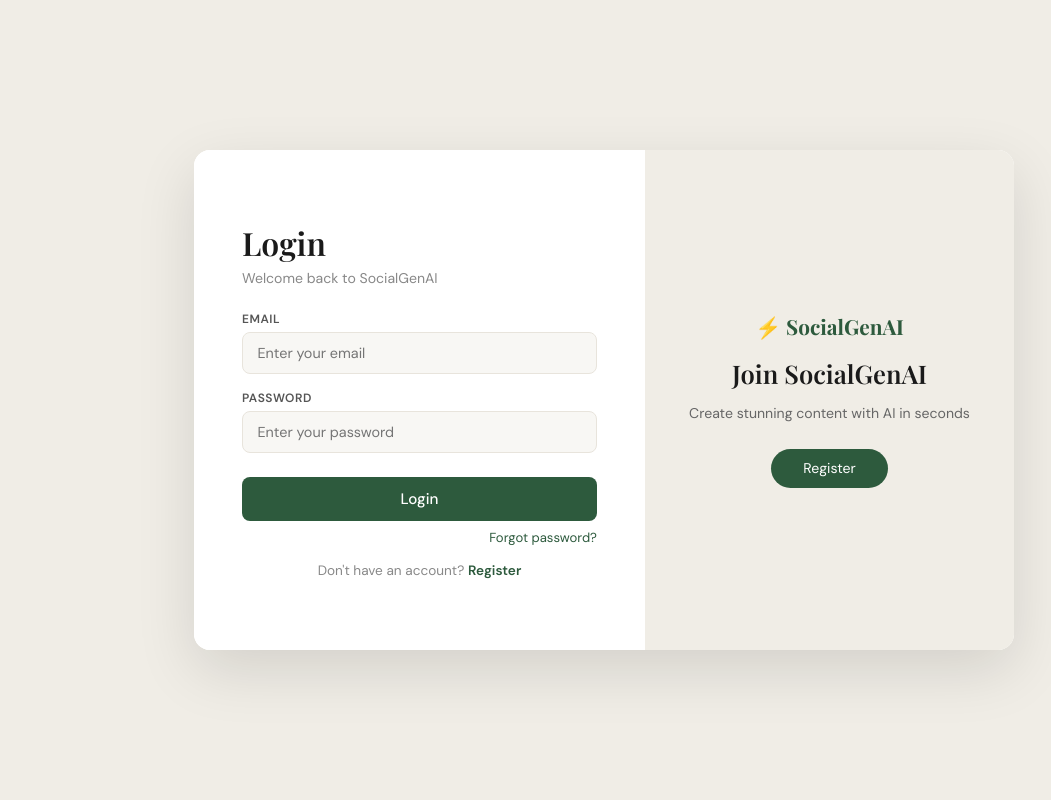
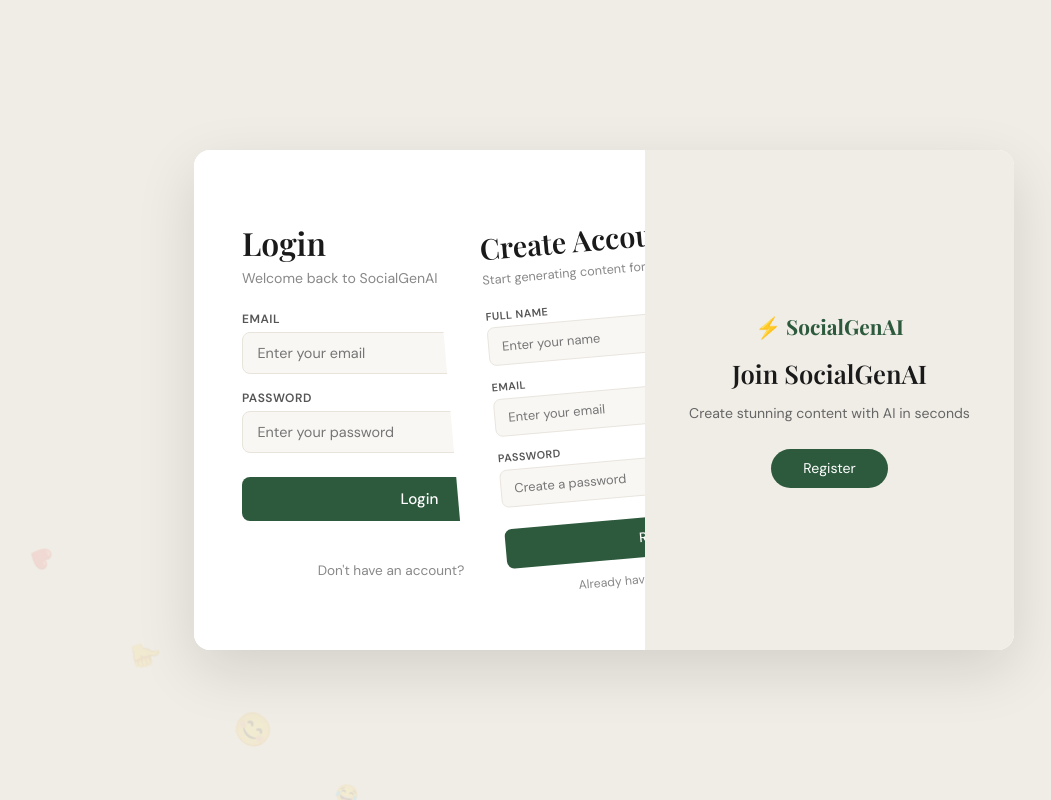
Before and after one commit to HARISHBABU-S385/SocialGenAI, a React (Create React App) app in the folder client/client/: page /login in a window 1280 px wide. Shown: the whole page, without its empty margins (36-1087 px from the left). Built offline with nearby package versions, Linux system fonts and the light colour scheme.

Commit message:
Login page fix

```diff
--- a/client/client/src/pages/Auth.css
+++ b/client/client/src/pages/Auth.css
@@ -75,8 +75,8 @@
 }
 
 .form-box.register {
-  left: 0;
-  opacity: 0;
+  right: 0;
+  opacity: 1;
   transform: translateX(-30%) rotate(-5deg) scale(0.9);
 }
 
--- a/client/client/src/pages/Login.js
+++ b/client/client/src/pages/Login.js
@@ -67,13 +67,14 @@
 
   return (
     <div className="auth-wrapper">
-      <div className="floating-blobs">
-  <div className="blob blob-1"></div>
-  <div className="blob blob-2"></div>
-  <div className="blob blob-3"></div>
-  <div className="blob blob-4"></div>
-  <div className="blob blob-5"></div>
-  <div className="blob blob-6"></div>
+      <div className="floating-emojis">
+  {['❤️','👍','😊','😂','🤣','😍','😒','👌','😘','💕','😁','🙌','😉','😎','🎶','😢','🤷‍♂️','🫡','😶‍🌫️','😴','😫','🥱','😜','🤤','🥵','🥶','😠','🤬','🤕','🧐','👿','😿','🐺','🦍','🫎','🐼'].map((emoji, i) => (
+    <span key={i} className="float-emoji" style={{
+      '--delay': `${i * 1.1}s`,
+      '--x': `${5 + i * 8}%`,
+      '--size': `${1.2 + (i % 3) * 0.4}rem`
+    }}>{emoji}</span>
+  ))}
 </div>
 
       {showForgot && (
```
